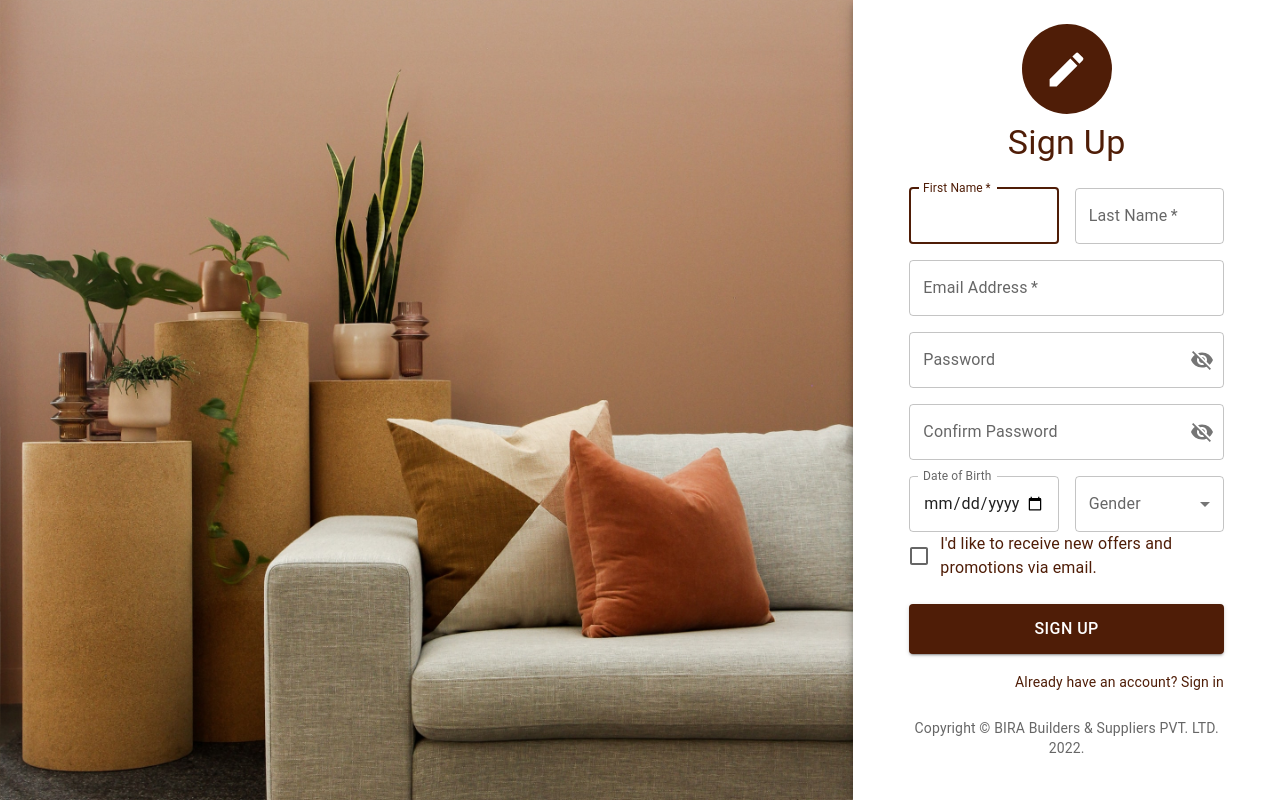
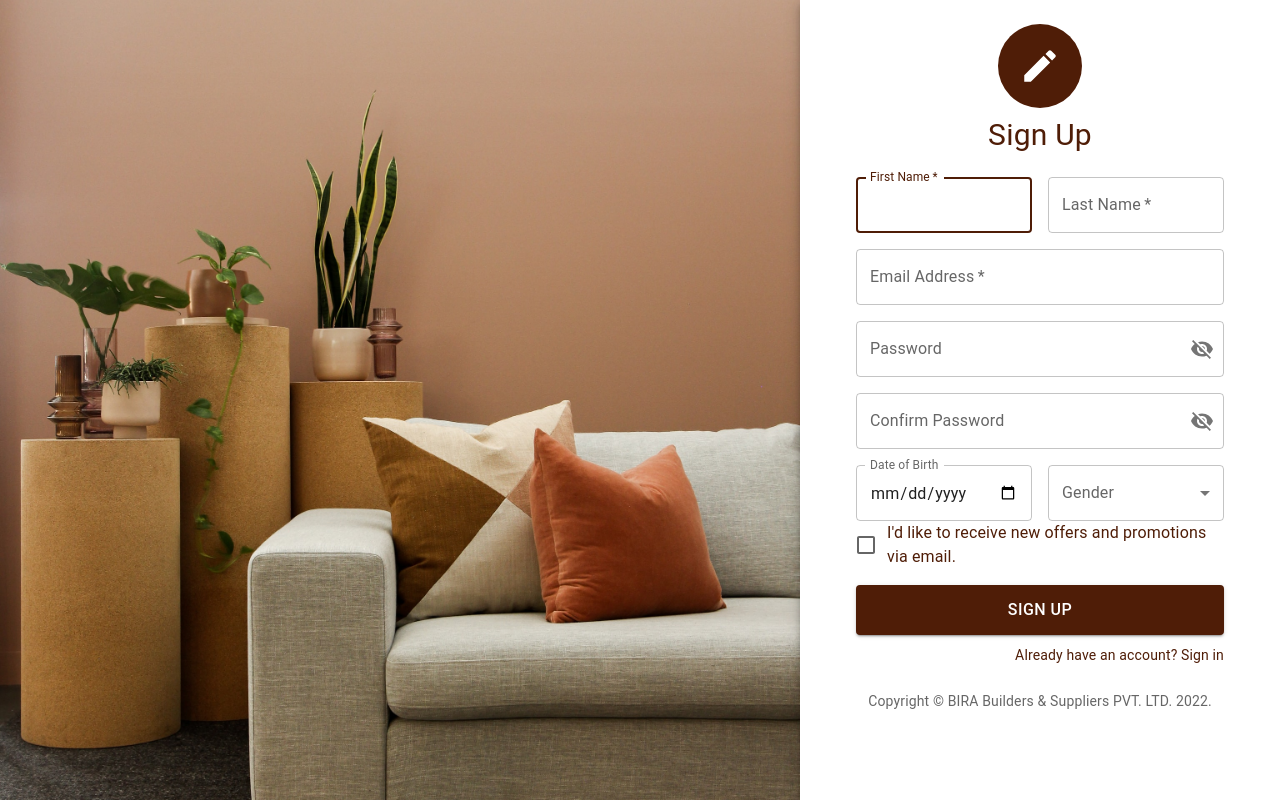
Before and after one commit to NalinMalla/BOSS, a React (Create React App) app: page /signUp in a window 1280 px wide. Built offline with nearby package versions, Linux system fonts and the light colour scheme.

Commit message:
Make minor UI changes.

```diff
--- a/src/components/CustomModal.js
+++ b/src/components/CustomModal.js
@@ -1,9 +1,10 @@
 import React from "react";
-
 import Backdrop from '@mui/material/Backdrop';
 import Box from '@mui/material/Box';
 import Modal from '@mui/material/Modal';
 import Fade from '@mui/material/Fade';
+
+import Colors from "../res/colors";
 
 const CustomModal = (props) => {
   return (
@@ -31,9 +32,9 @@ const style = {
   left: '50%',
   transform: 'translate(-50%, -50%)',
   width: "25vw",
-  minWidth: "400px",
+  minWidth: "300px",
   backgroundColor: 'background.paper',
-  border: '2px solid #000',
+  border: `1px dotted ${Colors.primary}`,
   boxShadow: 24,
   padding: 6,
   borderRadius:2
--- a/src/components/aboutCompany.js
+++ b/src/components/aboutCompany.js
@@ -29,7 +29,7 @@ const Styles = {
     flex: 1,
     justifyContent: "space-between",
     backgroundColor: Colors.primary,
-    marginTop: 60,
+    marginTop: 120,
   },
   leftContainer: {
     display: "flex",
--- a/src/components/signIn.js
+++ b/src/components/signIn.js
@@ -47,18 +47,17 @@ export default function SignIn() {
         display: "flex",
         flexDirection: "column",
         alignItems: "center",
-        borderRadius: 2,
       }}
     >
       <Avatar
-        sx={{ width: 90, height: 90, m: 1, bgcolor: Colors.primary, mt: 3 }}
+        sx={{ width: 84, height: 84, m: 1, bgcolor: Colors.primary }}
       >
-        <LockOpenIcon sx={{ width: 45, height: 45 }} />
+        <LockOpenIcon sx={{ width: 42, height: 42 }} />
       </Avatar>
-      <Typography component="h1" variant="h4" sx={{ color: Colors.primary }}>
+      <Typography component="h1" variant="h4" sx={{ color: Colors.primary, fontSize: 30 }}>
         Sign In
       </Typography>
-      <Box component="form" onSubmit={handleSubmit} noValidate sx={{ mt: 3,color: Colors.primary, borderColor: Colors.primary }}>
+      <Box component="form" onSubmit={handleSubmit} noValidate sx={{ mt: 2,color: Colors.primary, borderColor: Colors.primary }}>
 
       <TextField
           margin="normal"
@@ -93,7 +92,7 @@ export default function SignIn() {
           type="submit"
           fullWidth
           variant="contained"
-          sx={{ mt: 3, mb: 2, height: "50px", backgroundColor:Colors.primary, fontSize: "16px" }}
+          sx={{ mt: 1, mb: 1, height: "50px", backgroundColor:Colors.primary, fontSize: "16px" }}
         >
           Sign In
         </Button>
@@ -110,7 +109,7 @@ export default function SignIn() {
           </Grid>
         </Grid>
       </Box>
-      <Copyright sx={{ mt: 8, mb: 3 }} />
+      <Copyright sx={{ mt: 5}} />
     </Box>
   );
 }
--- a/src/screens/signUp.js
+++ b/src/screens/signUp.js
@@ -95,14 +95,14 @@ export default function SignInSide() {
         item
         xs={false}
         sm={4}
-        md={8}
+        md={7.5}
         sx={{
           backgroundImage: `url(${Images.SofaBrown})`,
           backgroundSize: "cover",
           backgroundPosition: "center",
         }}
       />
-      <Grid item xs={12} sm={8} md={4} component={Paper} elevation={6} square>
+      <Grid item xs={12} sm={8} md={4.5} component={Paper} elevation={6} square>
         <Box
           sx={{
             mx: 4,
@@ -112,14 +112,14 @@ export default function SignInSide() {
           }}
         >
           <Avatar
-            sx={{ width: 90, height: 90, m: 1, bgcolor: Colors.primary, mt: 3 }}
+            sx={{ width: 84, height: 84, m: 1, bgcolor: Colors.primary, mt: 3 }}
           >
-            <CreateIcon sx={{ width: 45, height: 45 }} />
+            <CreateIcon sx={{ width: 42, height: 42 }} />
           </Avatar>
           <Typography
             component="h1"
             variant="h4"
-            sx={{ color: Colors.primary }}
+            sx={{ color: Colors.primary, fontSize: 30 }}
           >
             Sign Up
           </Typography>
@@ -271,8 +271,8 @@ export default function SignInSide() {
               fullWidth
               variant="contained"
               sx={{
-                mt: 3,
-                mb: 2,
+                mt: 2,
+                mb: 1,
                 height: "50px",
                 backgroundColor: Colors.primary,
                 fontSize: "16px",
```
